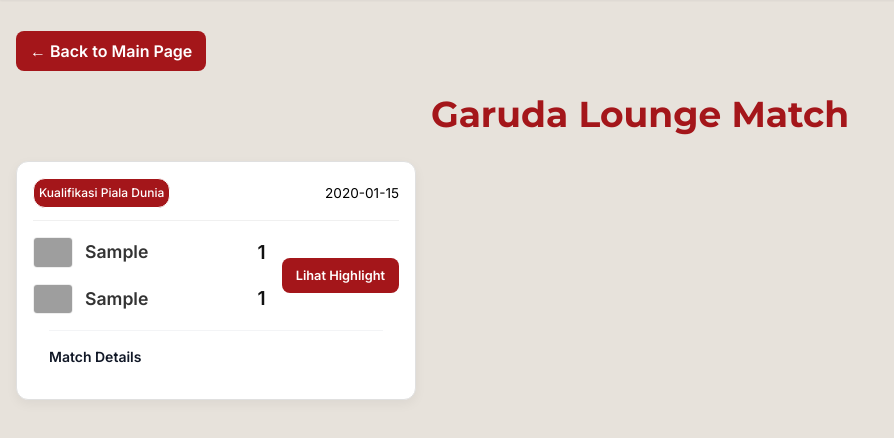
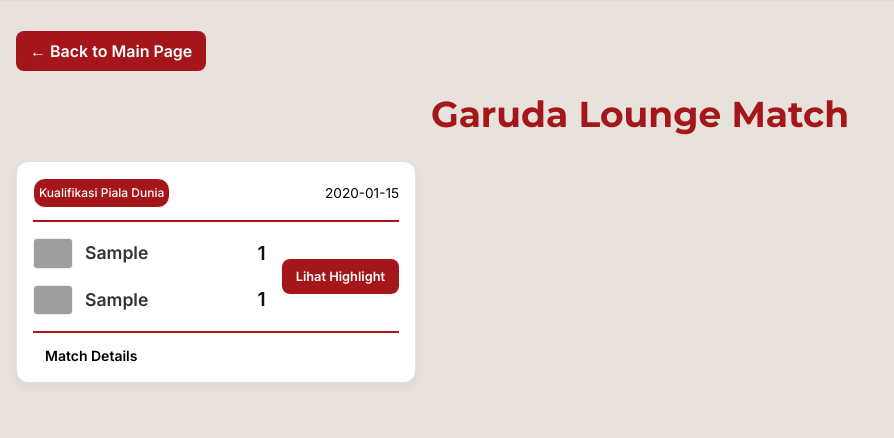
Before and after one commit to pbp-kelompok-d08/Garuda-Lounge, a Django app: page /match/ in a window 1280 px wide. Shown: the part 65-503 px from the top of the page, without its empty margins (0-894 px from the left). Run offline with Django 5.2, Linux system fonts and the light colour scheme; tables that the repository leaves empty hold one stand-in row (values such as "Sample post"); some libraries are stand-ins or nearby versions; grey boxes are pictures that could not be loaded.

Commit message:
styling modal edit match

```diff
--- a/match/templates/base_match.html
+++ b/match/templates/base_match.html
@@ -68,7 +68,7 @@
           transition: color 0.3s;
       }
 
-      /* efek garis bawah pas hover */
+      /* Efek garis bawah pas hover */
       .nav-menu a::after {
           content: "";
           position: absolute;
@@ -138,19 +138,14 @@
           transform: scale(1.05);
       }
 
-
-
       /* kustom inpur field di form */
       .custom-form-field {
-        border: 2px solid #a4161a;
-
-        /* hapus outline biru bawaan browser saat di-klik */
+        border: 2px solid #000000;
         outline: none;
-
         transition: all 0.2s ease-in-out;
       }
 
-      /* style saat field di-hover atau di-klik */
+      /* style saat field di-hover */
       .custom-form-field:hover,
       .custom-form-field:focus {
         box-shadow: 0 0 0 3px #eb474c;
@@ -230,7 +225,7 @@
           align-items: center;
           font-size: 0.85em;
           color: #555;
-          border-bottom: 1px solid #f0f0f0;
+          border-bottom: 2px solid #AA1515;
           padding-bottom: 12px;
           margin-bottom: 16px;
       }
@@ -256,6 +251,8 @@
           justify-content: space-between;
           align-items: center;
           gap: 16px;
+          border-bottom: 2px solid #AA1515;
+          padding-bottom: 16px;
       }
 
       /* Kolom kiri: berisi 2 baris tim */
@@ -312,13 +309,40 @@
           font-weight: 900;
           font-size: 0.8em;
           white-space: nowrap;
-          transition: background-color 0.2s;
+          transition: all 0.2s ease-in-out;
       }
 
       .highlight-link a:hover {
-          background-color: #ffff;
-          color: #a4161a;
+        transform: scale(1.05);
       }
+
+      /* Samakan ukuran tombol macth details, edit, dan delete */
+      .card-action-link {
+          font-size: 0.875rem;
+          font-weight: 500;
+          color: #374151;
+          text-decoration: none;
+          background: none;
+          border: none;
+          padding: 0;
+          cursor: pointer;
+          transition: all 0.2s ease-in-out;
+      }
+
+      .card-action-link.card-action-detail {
+          color: #000000;
+          font-weight: 700;
+      }
+
+      .card-action-link.card-action-delete {
+          color: #AA1515;
+          font-weight: 500;
+      }
+
+      .card-action-link:hover {
+          transform: scale(1.05);
+      }
+
     </style>
   </head>
   <body class="bg-cream min-h-screen flex flex-col">
--- a/match/templates/match.html
+++ b/match/templates/match.html
@@ -144,9 +144,10 @@ function buildMatchCardElement(item) {
     // Tombol Edit/Delete (hanya untuk superuser)
     let editDeleteHtml = '';
     if (IS_SUPERUSER_STRING === "true") {
+        // 1. Perbaiki HTML yang rusak & tambahkan kelas baru
         editDeleteHtml = `<div class='flex space-x-2'>
-            <button type="button" onclick="showEditModal('${item.id}')" class='text-gray-600 hover:text-gray-700 text-sm transition-colors'>Edit</button>
-            <a href='${linkDelete}' ... >Delete</a>
+            <button type="button" onclick="showEditModal('${item.id}')" class='card-action-link'>Edit</button>
+            <a href='${linkDelete}' class='card-action-link card-action-delete' onclick='return confirm("Yakin ingin menghapus match ini?")'>Delete</a>
           </div>`;
     }
 
@@ -183,9 +184,9 @@ function buildMatchCardElement(item) {
             </div>
         </div>
 
-        <div class="p-4">
-            <div class="flex items-center justify-between pt-4 border-t border-gray-100">
-                <a href="${linkDetail}" class="text-gray-900 hover:text-black font-bold text-sm transition-colors">
+        <div class="px-3 pt-3 pb-0">
+            <div class="flex items-center justify-between">
+                <a href="${linkDetail}" class="card-action-link card-action-detail">
                     Match Details
                 </a>
                 ${editDeleteHtml}
--- a/match/templates/modal_edit_match.html
+++ b/match/templates/modal_edit_match.html
@@ -4,7 +4,7 @@
   <div id="editMatchModalContent"
        class="bg-white rounded-2xl shadow-[6px_6px_0_#111] border-2 border-[#111111] w-11/12 sm:w-3/5 lg:w-4/5 max-h-[90vh] overflow-y-auto transform scale-95 opacity-0 transition-all duration-200">
 
-    <div class="flex items-center justify-between px-6 py-4 border-b border-gray-200 bg-[#E7E3DD] rounded-t-2xl">
+    <div class="flex items-center justify-between px-6 py-2 border-b border-gray-200 bg-[#E7E3DD] rounded-t-2xl">
       <div>
         <h3 class="text-xl font-extrabold font-[Montserrat] text-[#111111]">
           Edit Match
@@ -21,7 +21,7 @@
     <form id="editMatchForm" class="space-y-4">
         <input type="hidden" id="edit_match_id" name="edit_match_id">
 
-        <div id="edit-form-content" class="px-6 py-5 space-y-5 font-[Inter] text-[#111111]">
+        <div id="edit-form-content" class="px-6 pt-1 pb-5 space-y-2 font-[Inter] text-[#111111]">
 
             <div id="edit-form-loading" class="text-center p-8">
                 <svg class="animate-spin h-6 w-6 text-red-600 inline-block" ...>
@@ -31,11 +31,16 @@
         </div>
     </form>
 
-    <div class="flex flex-col sm:flex-row gap-3 px-6 py-5 border-t border-gray-200 bg-[#E7E3DD] rounded-b-2xl">
-      <button type="button" class="order-2 sm:order-1 ... " onclick="hideEditModal()">
+    <div class="flex flex-col sm:flex-row gap-3 px-6 py-2 border-t border-gray-200 bg-[#E7E3DD] rounded-b-2xl">
+      <button type="button"
+              class="order-2 sm:order-1 w-full sm:w-auto px-4 py-2 border-2 border-[#111111] text-[#111111] bg-white rounded-xl font-bold hover:bg-[#f5f5f5] transition hover:scale-105"
+              onclick="hideEditModal()">
         Cancel
       </button>
-      <button type="submit" form="editMatchForm" class="order-1 sm:order-2 ...">
+
+      <button type="submit"
+              form="editMatchForm"
+              class="order-1 sm:order-2 w-full sm:w-auto px-4 py-2 bg-[#AA1515] text-white rounded-xl font-bold border-2 border-[#111111] hover:brightness-110 hover:-translate-y-0.5 transition hover:scale-105">
         Simpan Perubahan
       </button>
     </div>
--- a/match/views.py
+++ b/match/views.py
@@ -196,7 +196,7 @@ def get_edit_form_html(request, id):
     form = PertandinganForm(instance=pertandingan) # Buat form yang sudah diisi
 
     # Render file partial _partial_edit_form.html menjadi string
-    html = render_to_string('match\templates\form.html', {'form': form}, request=request)
+    html = render_to_string('form.html', {'form': form}, request=request)
 
     return JsonResponse({'html': html})
 
```
